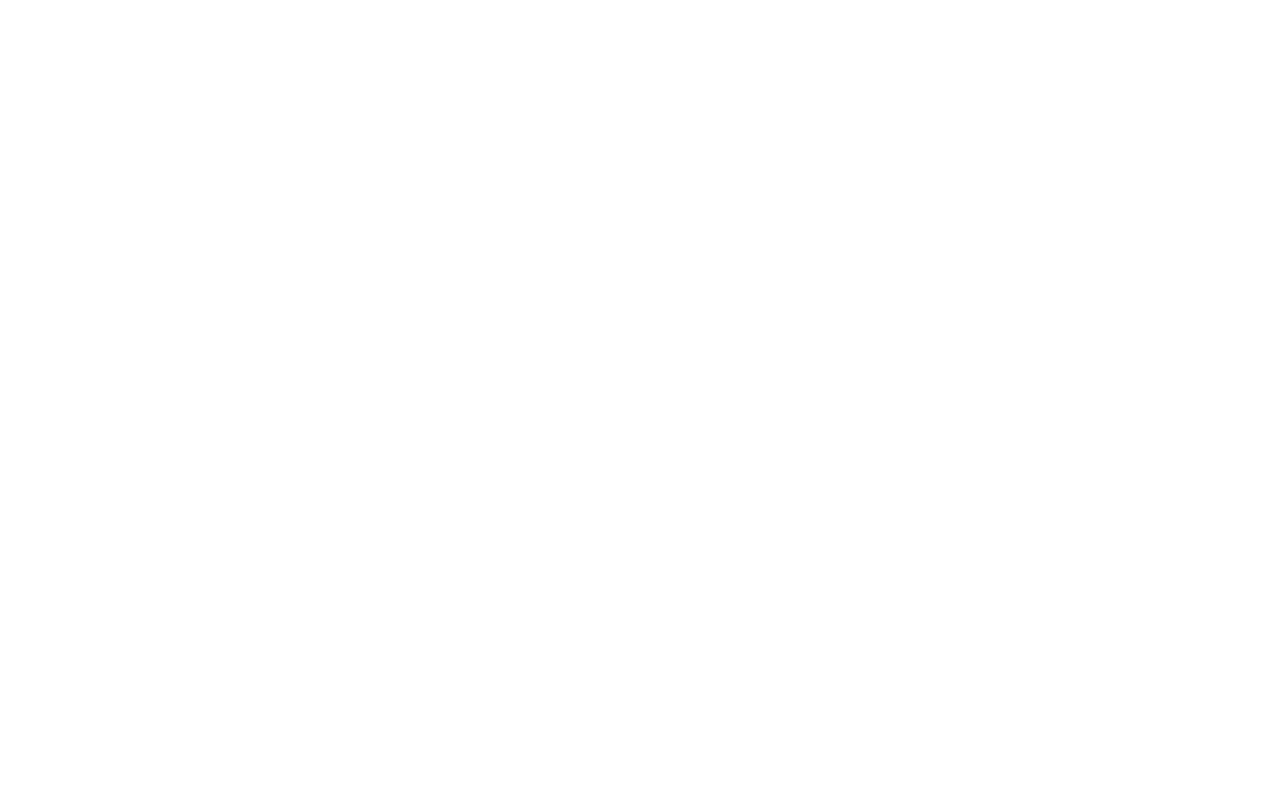
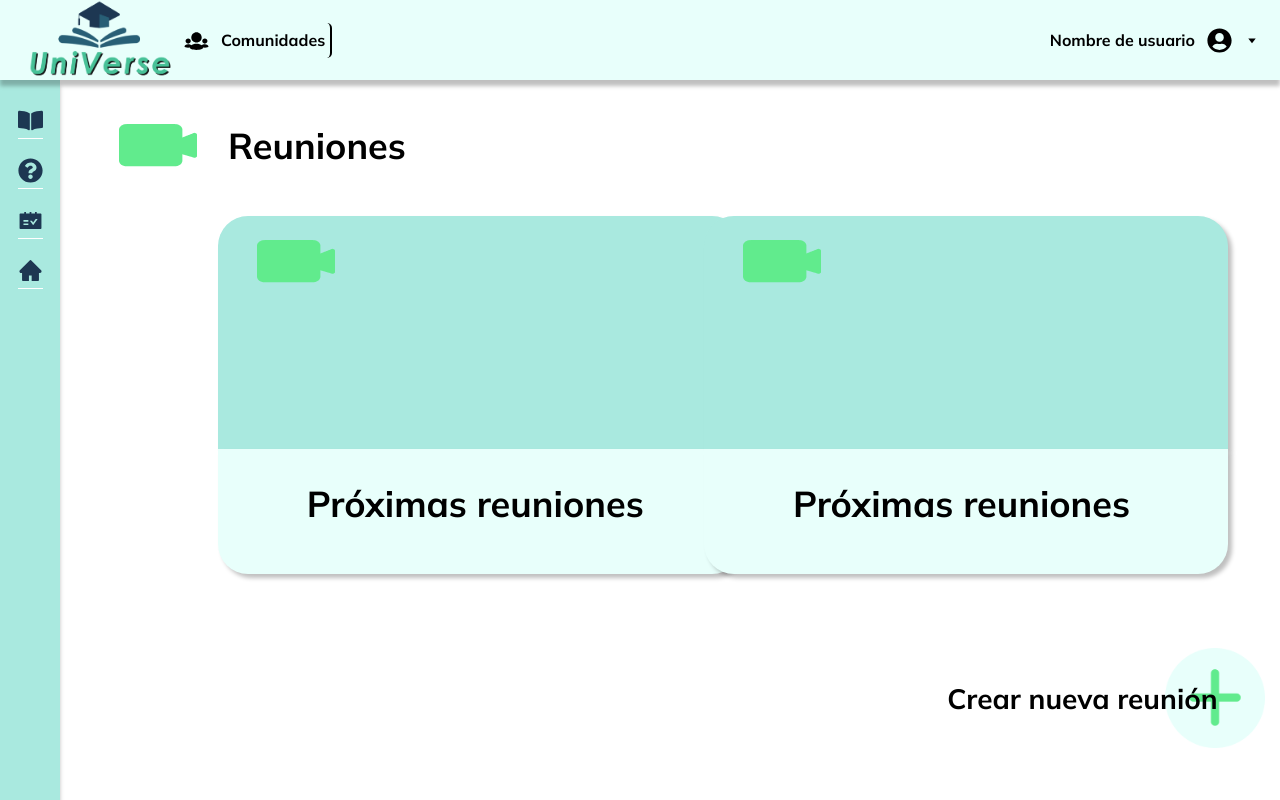
Before and after one commit to juandp1/UniVerse-Frontend, a Next.js app in the folder universe/: page /Reunion in a window 1280 px wide. Built offline with nearby package versions, Linux system fonts and the light colour scheme.

Commit message:
Primer prototipo de pestaña de reuniones. Sin botones, solo estilo

```diff
--- /dev/null
+++ b/universe/Component/TipoReunion.tsx
@@ -0,0 +1,29 @@
+import React, { useEffect, useState } from 'react'
+import style from "/styles/ReunionesStyle.module.css";
+
+
+
+
+
+
+function TipoReunion():JSX.Element{
+    const [menuDesplegable, setMenuDesplegable] = useState(false)
+
+    return (
+        <>
+            <div className={style.square}>
+                <div className={style.head_rectangle}>
+                    <img src="./images/camera-meetings.png" alt="camera"/>
+                </div>
+
+                <div className={style.bottom_rectangle}>
+                    <h1 className={style.bottom_rectangle_text}>Próximas reuniones</h1>
+
+                </div>
+            </div>
+
+        </>
+    )
+}
+
+export default TipoReunion
--- a/universe/pages/Reunion.tsx
+++ b/universe/pages/Reunion.tsx
@@ -1,7 +1,43 @@
+import { Inter } from 'next/font/google'
+import LateralNavBar from '../Component/LateralNavBar'
+import Navbar from '../Component/NavBar'
+import Head from 'next/head';
+import style from "/styles/ReunionesStyle.module.css";
+import TipoReunion from 'universe/Component/TipoReunion';
+
 export default function Reunion() {
     return (
         <>
+            <Head>
+                <title>Universe</title>
+            </Head>
+            <header>
+                <Navbar></Navbar>
+                <LateralNavBar></LateralNavBar>
+                {/*Agrego los componentes dentro del header*/}
 
+            </header>
+
+            <main>
+                <div style={{ display: 'flex', alignItems: 'center' }}>
+                    <img src="./images/camera-meetings.png" alt="camera" style={{ marginRight: '10px' }}/>
+                    <h1>Reuniones</h1>
+                </div>
+
+                <div style={{ display: 'flex', justifyContent: 'center' }}>
+                    <div style={{position: 'absolute', left: '17%', top: '27%'}}>
+                        <TipoReunion></TipoReunion>
+                    </div>
+                    <div style={{position: 'absolute', left: '55%', top: '27%'}}>
+                        <TipoReunion></TipoReunion>
+                    </div>
+                </div>
+
+                <div style={{ display: 'flex', alignItems: 'center' }}>
+                    <img src="./images/add.png" alt="add" className={style.add_image}/>
+                    <h1 className={style.add_text}>Crear nueva reunión</h1>
+                </div>
+            </main>
         </>
 
     )
--- /dev/null
+++ b/universe/styles/ReunionesStyle.module.css
@@ -0,0 +1,78 @@
+.square {
+    position: absolute;
+    width: 524px;
+    height: 358px;
+}
+
+.head_rectangle {
+    position: absolute;
+    left: 0%;
+    right: 0%;
+    top: 0%;
+    bottom: 34.92%;
+
+    background: #A9E9DF;
+    box-shadow: 4px 4px 4px rgba(0, 0, 0, 0.25);
+    border-radius: 30px 30px 0px 0px;
+}
+
+.bottom_rectangle {
+    position: absolute;
+    left: 0%;
+    right: 0%;
+    top: 65.08%;
+    bottom: 0%;
+
+    background: #E8FFFB;
+    box-shadow: 4px 4px 4px rgba(0, 0, 0, 0.25);
+    border-radius: 0px 0px 30px 30px;
+
+}
+
+.bottom_rectangle_text {
+    position: absolute;
+    left: 17%;
+    right: 9.54%;
+    top: 0%;
+    bottom: 12.01%;
+
+
+    font-family: 'Mulish';
+    font-style: normal;
+    font-weight: 800;
+    font-size: 36px;
+    line-height: 22px;
+    /* or 61% */
+
+    display: flex;
+    align-items: center;
+
+    color: #000000;
+}
+
+.add_image {
+    position: absolute;
+    width: 100px;
+    height: 100px;
+    left: 91%;
+    top: 81%;
+}
+
+.add_text {
+    position: absolute;
+    left: 74%;
+    top: 86%;
+
+    font-family: 'Mulish';
+    font-style: normal;
+    font-weight: 700;
+    font-size: 28px;
+    line-height: 22px;
+    /* identical to box height, or 79% */
+
+    display: flex;
+    align-items: center;
+
+    color: #000000;
+
+}
```
Also changed, not shown: universe/public/images/add.png (added), universe/public/images/camera-meetings.png (added).
